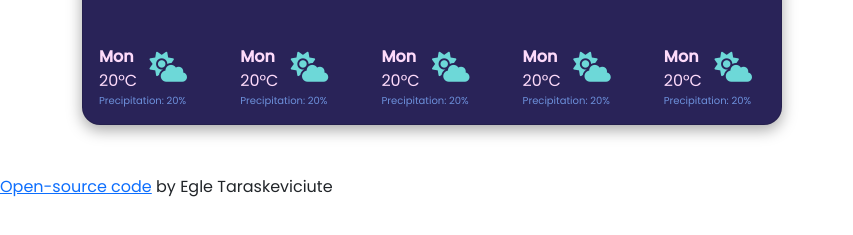
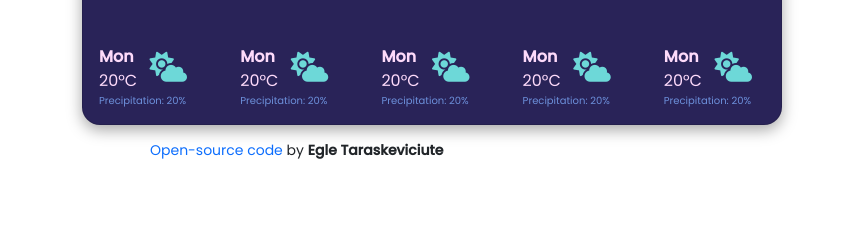
Before and after one commit to Egleta/weather-app, a plain HTML site: page index.html in a window 1280 px wide. Shown: the part 353-588 px from the top of the page, without its empty margins (0-853 px from the left). Drawn offline with nearby package versions, Linux system fonts and the light colour scheme.

Commit message:
Modified Open source line

```diff
--- a/index.html
+++ b/index.html
@@ -221,7 +221,7 @@
                 </div>
             </div>
         </div>
-        <p><a href="https://github.com/Egleta/weather-app">Open-source code</a> by Egle Taraskeviciute</p>
+        <p id="openSourceLine"><a href="https://github.com/Egleta/weather-app" id="openSourceLink">Open-source code</a> by <strong> Egle Taraskeviciute</strong></p>
         <script src="src/script.js"></script>
     </body>
 </html>
--- a/src/style.css
+++ b/src/style.css
@@ -44,6 +44,14 @@ body {
 #currentF:hover {
     color: #09d0cf;
     transition: all 200ms ease-in-out;
+}
+#openSourceLine{
+    font-size: 14px;
+    margin-left: 150px;
+    margin-top: -35px;
+}
+#openSourceLink{
+    text-decoration: none;
 }
 
 /* test*/
```
